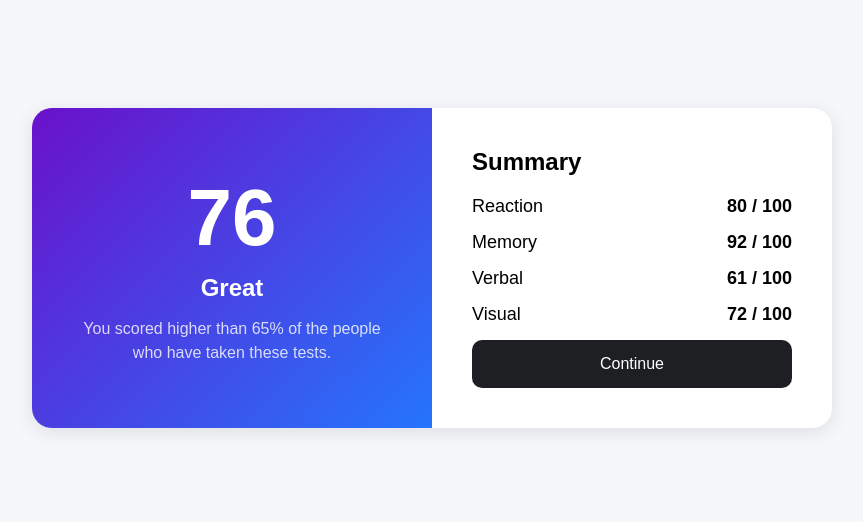
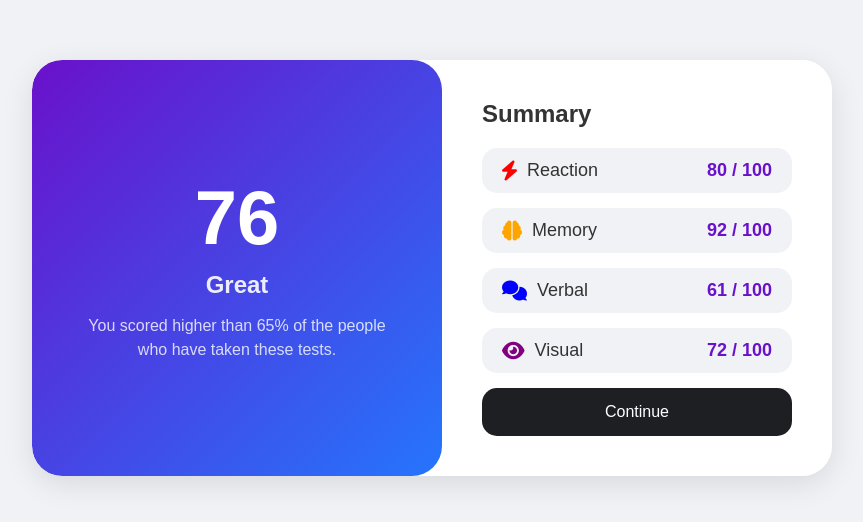
Before and after one commit to Bamgboyeiremide/kamal, a plain HTML site: page index.html in a window 1280 px wide. Shown: the part 132-654 px from the top of the page, without its empty margins (208-1071 px from the left). Drawn offline with Linux system fonts and the light colour scheme.

Commit message:
[correction]

```diff
--- a/index.html
+++ b/index.html
@@ -3,7 +3,10 @@
 <head>
   <meta charset="UTF-8">
   <meta name="viewport" content="width=device-width, initial-scale=1.0">
-  <title>Result UI</title>
+  <title>Result UI with Icons</title>
+
+  <!-- Font Awesome Icons -->
+  <link href="https://cdnjs.cloudflare.com/ajax/libs/font-awesome/6.0.0-beta3/css/all.min.css" rel="stylesheet">
 
   <style>
     /* Resetting margin and padding for all elements */
@@ -15,7 +18,7 @@
     }
 
     body {
-      background-color: #f5f7fa;
+      background-color: #f0f2f5;
       display: flex;
       justify-content: center;
       align-items: center;
@@ -26,34 +29,36 @@
     .container {
       display: flex;
       background-color: white;
-      border-radius: 20px;
-      box-shadow: 0 4px 20px rgba(0, 0, 0, 0.1);
       overflow: hidden;
       max-width: 800px;
       width: 100%;
       transition: all 0.3s ease-in-out;
+      border-radius: 30px; /* Smooth border radius */
+      box-shadow: 0 8px 30px rgba(0, 0, 0, 0.1);
     }
 
     /* Left Section (Result) */
     .result {
-      background: linear-gradient(135deg, #6a11cb, #2575fc);
+      background: linear-gradient(135deg, #6A11CB, #2575FC);
       color: white;
       flex: 1;
       display: flex;
       flex-direction: column;
       justify-content: center;
       align-items: center;
-      padding: 40px;
+      padding: 50px;
+      border-radius: 30px; /* Consistent border radius */
     }
 
     .result h1 {
-      font-size: 80px;
+      font-size: 76px;
       margin-bottom: 10px;
     }
 
     .result h3 {
       font-size: 24px;
       margin-bottom: 15px;
+      opacity: 0.9;
     }
 
     .result p {
@@ -70,11 +75,14 @@
       display: flex;
       flex-direction: column;
       justify-content: space-between;
+      background-color: #fff;
+      border-radius: 30px; /* Matching border radius */
     }
 
     .summary h2 {
       font-size: 24px;
       margin-bottom: 20px;
+      color: #333;
     }
 
     .summary-item {
@@ -82,14 +90,43 @@
       justify-content: space-between;
       align-items: center;
       margin-bottom: 15px;
+      background-color: #f0f2f5;
+      padding: 12px 20px;
+      border-radius: 15px;
+    }
+
+    .summary-item i {
+      margin-right: 10px;
+      font-size: 20px;
+    }
+
+    /* Custom Icon Colors */
+    .summary-item.reaction i {
+      color: red;
+    }
+
+    .summary-item.memory i {
+      color: orange;
+    }
+
+    .summary-item.verbal i {
+      color: blue;
+    }
+
+    .summary-item.visual i {
+      color: purple;
     }
 
     .summary-item span {
       font-size: 18px;
+      display: flex;
+      align-items: center;
+      color: #333;
     }
 
     .summary-item .score {
       font-weight: bold;
+      color: #6A11CB;
     }
 
     .continue-button {
@@ -97,7 +134,7 @@
       color: white;
       padding: 15px;
       border: none;
-      border-radius: 10px;
+      border-radius: 15px;
       cursor: pointer;
       text-align: center;
       font-size: 16px;
@@ -185,23 +222,23 @@
     <div class="summary">
       <h2>Summary</h2>
 
-      <div class="summary-item">
-        <span>Reaction</span>
+      <div class="summary-item reaction">
+        <span><i class="fas fa-bolt"></i> Reaction</span>
         <span class="score">80 / 100</span>
       </div>
 
-      <div class="summary-item">
-        <span>Memory</span>
+      <div class="summary-item memory">
+        <span><i class="fas fa-brain"></i> Memory</span>
         <span class="score">92 / 100</span>
       </div>
 
-      <div class="summary-item">
-        <span>Verbal</span>
+      <div class="summary-item verbal">
+        <span><i class="fas fa-comments"></i> Verbal</span>
         <span class="score">61 / 100</span>
       </div>
 
-      <div class="summary-item">
-        <span>Visual</span>
+      <div class="summary-item visual">
+        <span><i class="fas fa-eye"></i> Visual</span>
         <span class="score">72 / 100</span>
       </div>
 
```
